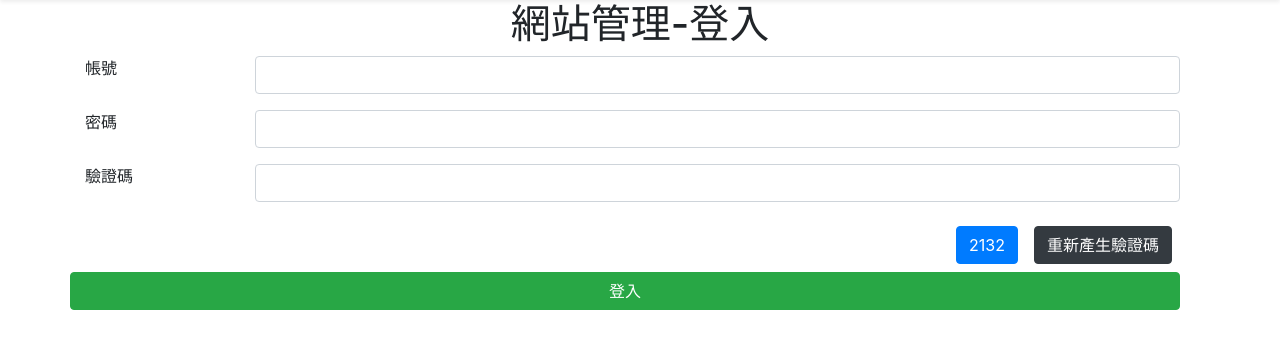
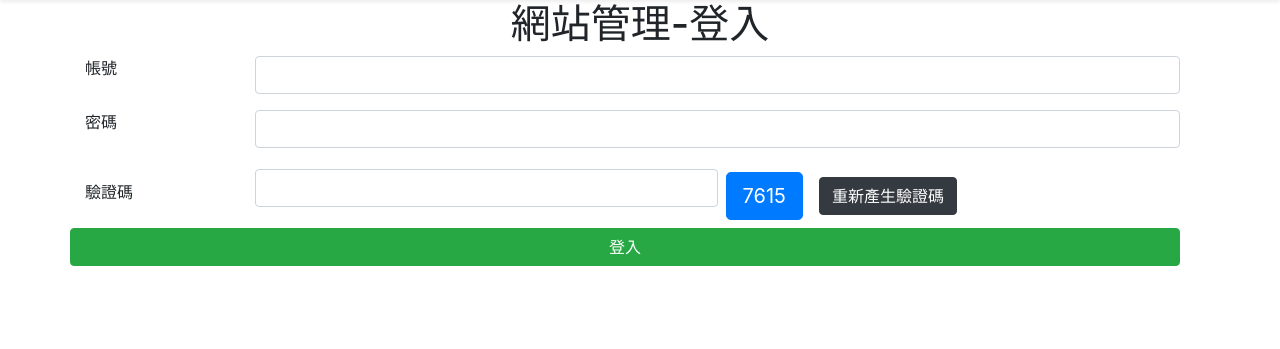
Before and after one commit to mackliu/th53j_National, a PHP site: page /login.php in a window 1280 px wide. Shown: the part 100-449 px from the top of the page. Run offline with PHP 8.4, Linux system fonts and the light colour scheme.

Commit message:
加入登入驗證碼檢查

```diff
--- a/login.php
+++ b/login.php
@@ -14,8 +14,15 @@
     <h1 class="text-center">網站管理-登入</h1>
     <form action="./api/login.php" method="post">
     <?php
-        if(isset($_GET['error'])){
-            echo "<div class='text-danger text-center my-3'>帳號或密碼錯誤</div>";
+        if(isset($_GET['error']) ){
+            switch($_GET['error']){
+                case 1:
+                    echo "<div class='text-danger text-center my-3'>帳號或密碼錯誤</div>";
+                break;
+                case 2:
+                        echo "<div class='text-danger text-center my-3'>驗證碼錯誤，請重新輸入</div>";
+                break;
+            }
         }
 
 
@@ -28,14 +35,17 @@
         <label for="" class="col-2">密碼</label>
         <input  type="password" name="pw" id="pw" class='form-group form-control col-10'>
     </div>
-    <div class="row w-100">
+    <div class="row w-100 align-items-center">
         <label for="" class="col-2">驗證碼</label>
-        <input  type="text" name="code" id="code" class='form-group form-control col-10'>
-    </div>
-    <div class="row w-100 justify-content-end">
-        <div class="btn btn-primary m-2">2132</div>
+        <input  type="text" name="code" id="code" class='form-group form-control col-5'>
+        <div class="btn btn-primary btn-lg m-2">
+            <?php
+                echo $_SESSION['code']=rand(1000,9999);
+            ?>
+        </div>
         <div class="btn btn-dark m-2">重新產生驗證碼</div>
     </div>
+
     <div class="row w-100">
         <input  type="submit" value="登入" class='col-12 btn btn-success '>
     </div>
```
Also changed, not shown: api/login.php (+8 -0 lines).
